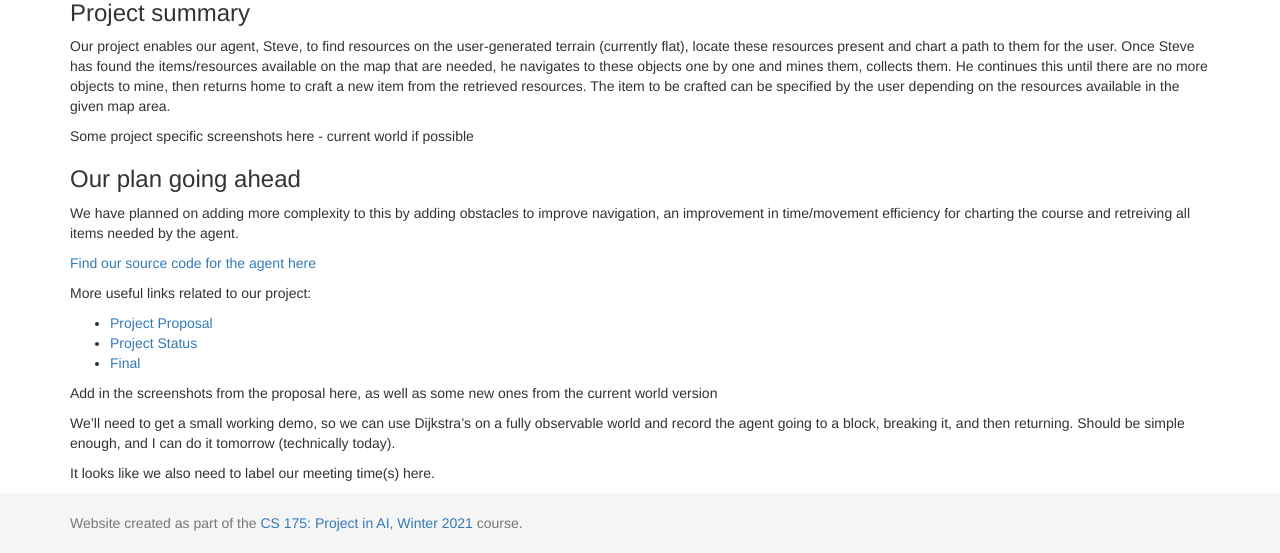
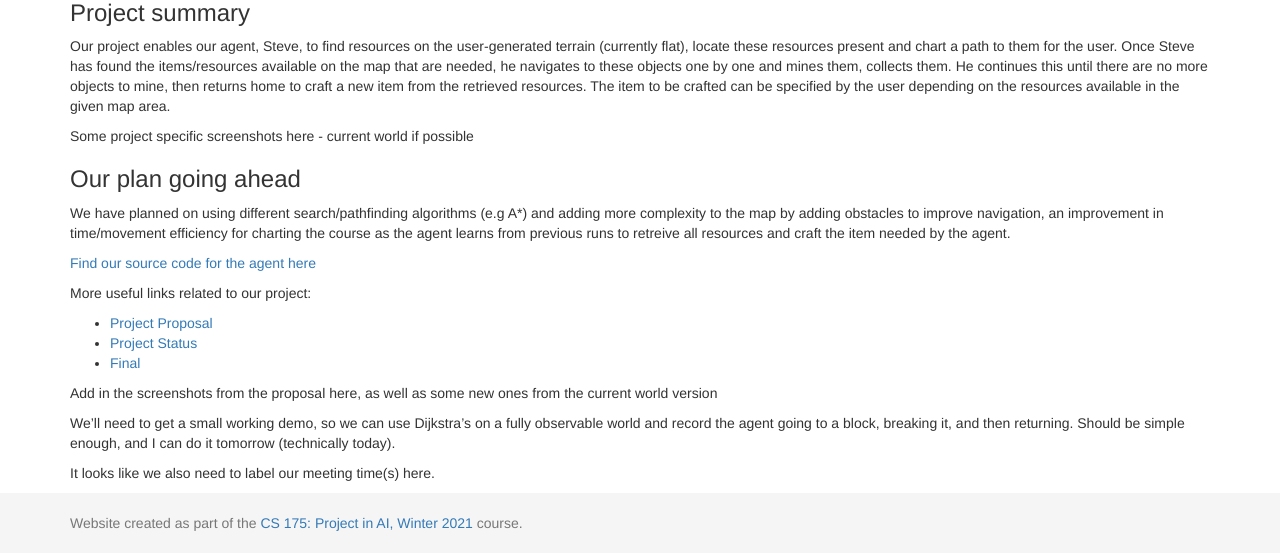
Before and after one commit to dheyay/mAIncrafters, a Jekyll site: the page built from docs/index.md, in a window 1280 px wide and 1046 px high. Shown: the part 493-1046 px from the top of the window. Built offline with Jekyll 4.4.1, drawn with Linux system fonts in a browser that asks for light colours.

Commit message:
Update index.md

```diff
--- a/docs/index.md
+++ b/docs/index.md
@@ -11,7 +11,7 @@ Our project enables our agent, Steve, to find resources on the user-generated te
 Some project specific screenshots here - current world if possible
 
 ### Our plan going ahead
-We have planned on adding more complexity to this by adding obstacles to improve navigation, an improvement in time/movement efficiency for charting the course and retreiving all items needed by the agent.
+We have planned on using different search/pathfinding algorithms (e.g A*) and adding more complexity to the map by adding obstacles to improve navigation, an improvement in time/movement efficiency for charting the course as the agent learns from previous runs to retreive all resources and craft the item needed by the agent.
 
 [Find our source code for the agent here](https://github.com/dheyay/mAIncrafters)
 
```
